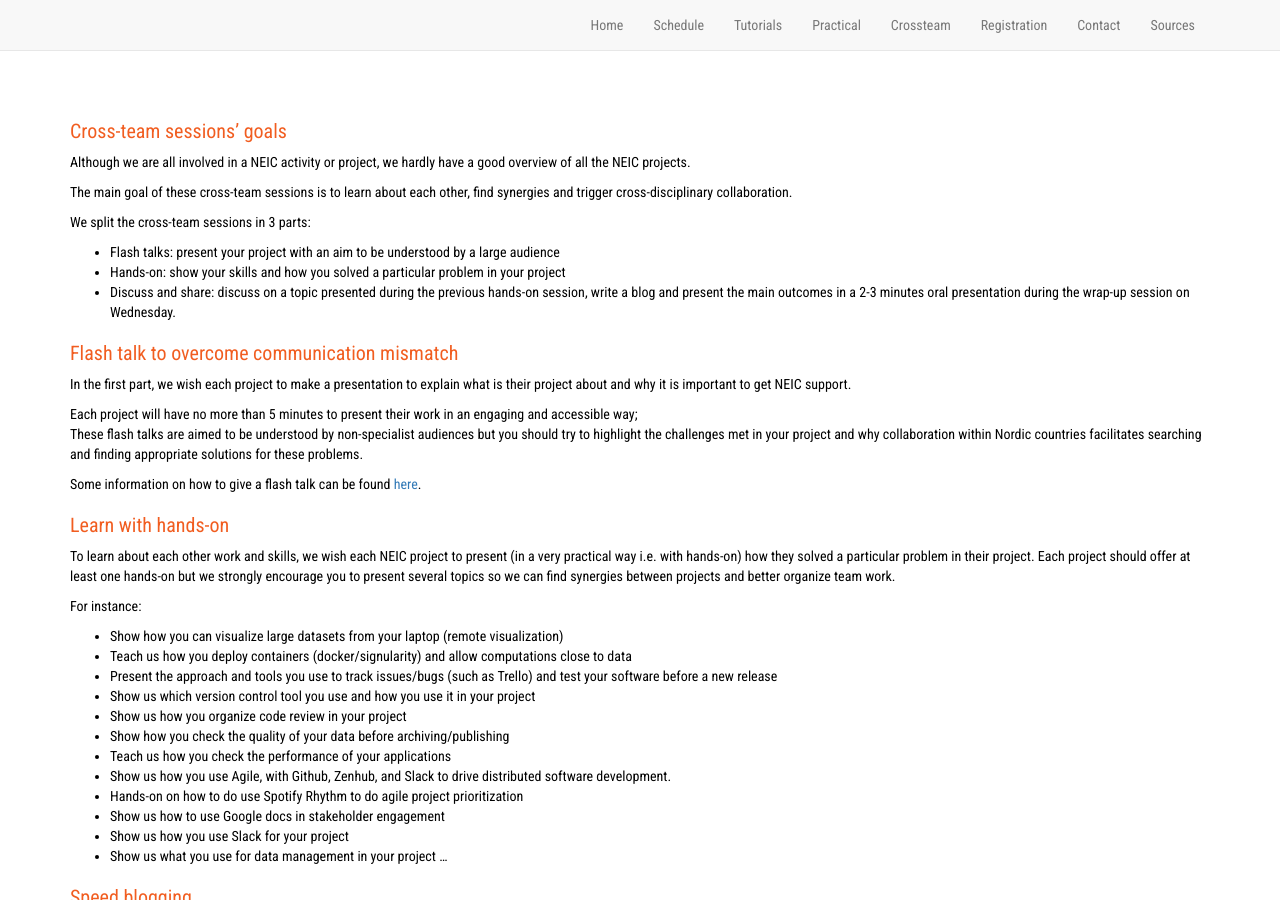
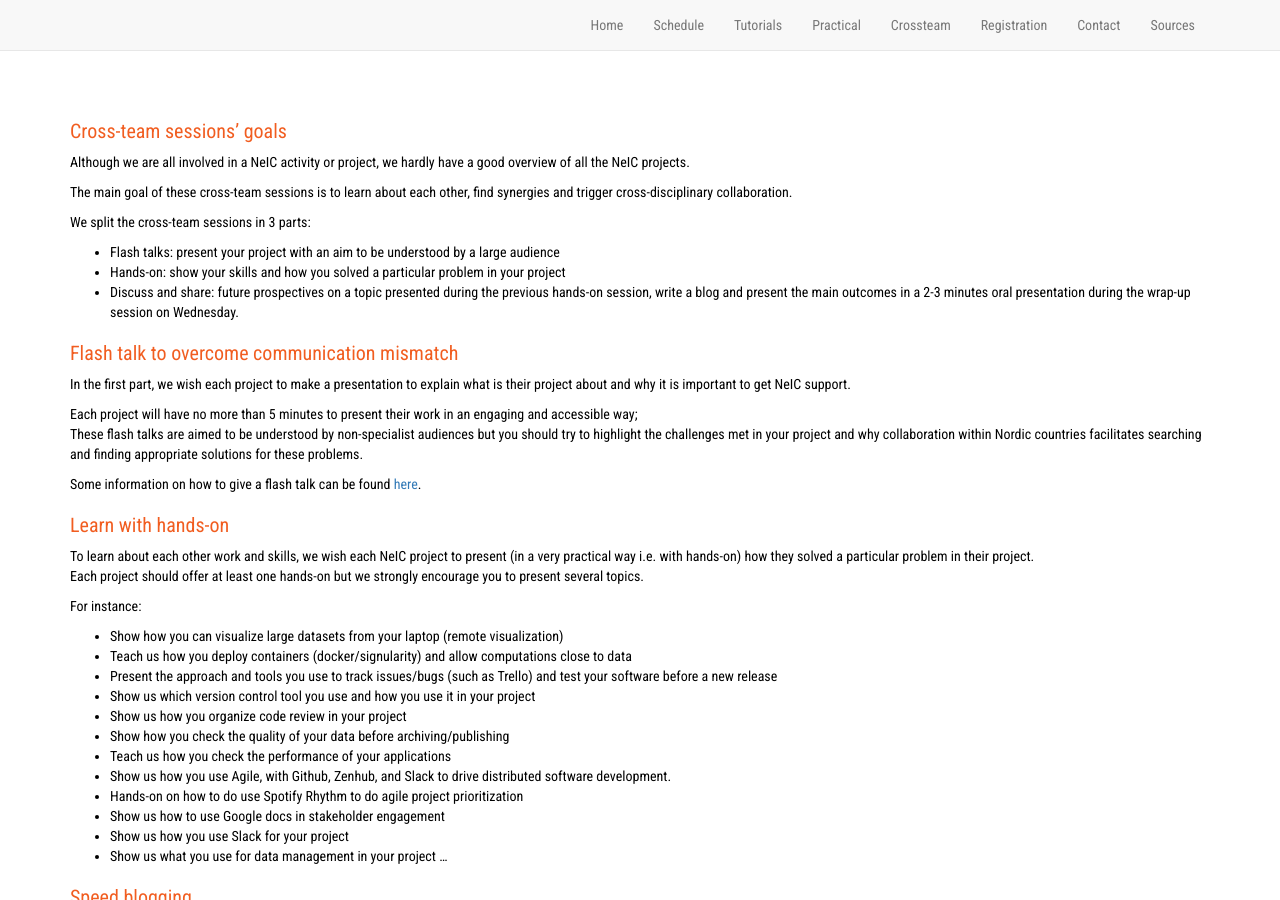
Before and after one commit to neicnordic/ahm18.neic.nordforsk.org, a Jekyll site: the page built from crossteam.md, in a window 1280 px wide and 900 px high. Built offline with Jekyll 4.4.1, drawn with Linux system fonts in a browser that asks for light colours; nearby versions of some CDN libraries; our own code applies the rules of GitHub Pages for plain Markdown files.

Commit message:
NeIC and not NEIC...

```diff
--- a/crossteam.md
+++ b/crossteam.md
@@ -6,7 +6,7 @@
 ### Cross-team sessions' goals
 
 
-Although we are all involved in a NEIC activity or project, we hardly have a good overview of all the NEIC projects.
+Although we are all involved in a NeIC activity or project, we hardly have a good overview of all the NeIC projects.
 
 The main goal of these cross-team sessions is to learn about each other, find synergies and trigger cross-disciplinary collaboration.
 
@@ -14,13 +14,13 @@
 
 - Flash talks: present your project with an aim to be understood by a large audience
 - Hands-on: show your skills and how you solved a particular problem in your project
-- Discuss and share: discuss on a topic presented during the previous hands-on session, write a blog and present the main outcomes in a 2-3 minutes oral
+- Discuss and share: future prospectives on a topic presented during the previous hands-on session, write a blog and present the main outcomes in a 2-3 minutes oral
 presentation during the wrap-up session on Wednesday.
 
 
 ### Flash talk to overcome communication mismatch
 
-In the first part, we wish each project to make a presentation to explain what is their project about and why it is important to get NEIC support.
+In the first part, we wish each project to make a presentation to explain what is their project about and why it is important to get NeIC support.
 
 Each project will have no more than 5 minutes to present their work in an engaging and accessible way;
 These flash talks are aimed to be understood by non-specialist audiences but you should try to highlight the challenges met in your project and why
@@ -31,9 +31,9 @@
 
 ### Learn with hands-on
 
-To learn about each other work and skills, we wish each NEIC project to present (in a very practical way i.e. with hands-on) how they solved a particular
-problem in their project.  Each project should offer at least one hands-on but we strongly encourage you to present several topics so we can find synergies
-between projects and better organize team work.
+To learn about each other work and skills, we wish each NeIC project to present (in a very practical way i.e. with hands-on) how
+they solved a particular problem in their project.
+Each project should offer at least one hands-on but we strongly encourage you to present several topics.
 
 
 For instance:
@@ -51,7 +51,6 @@
 - Show us how you use Slack for your project
 - Show us what you use for data management in your project
 ...
-
 
 ### Speed blogging
 
```
